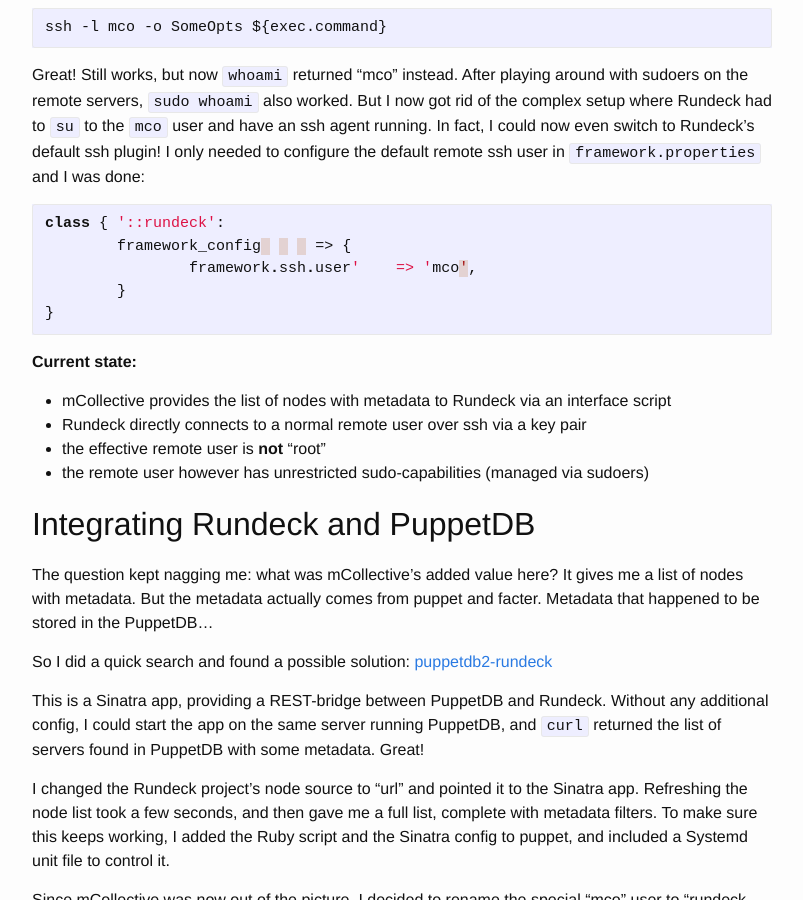
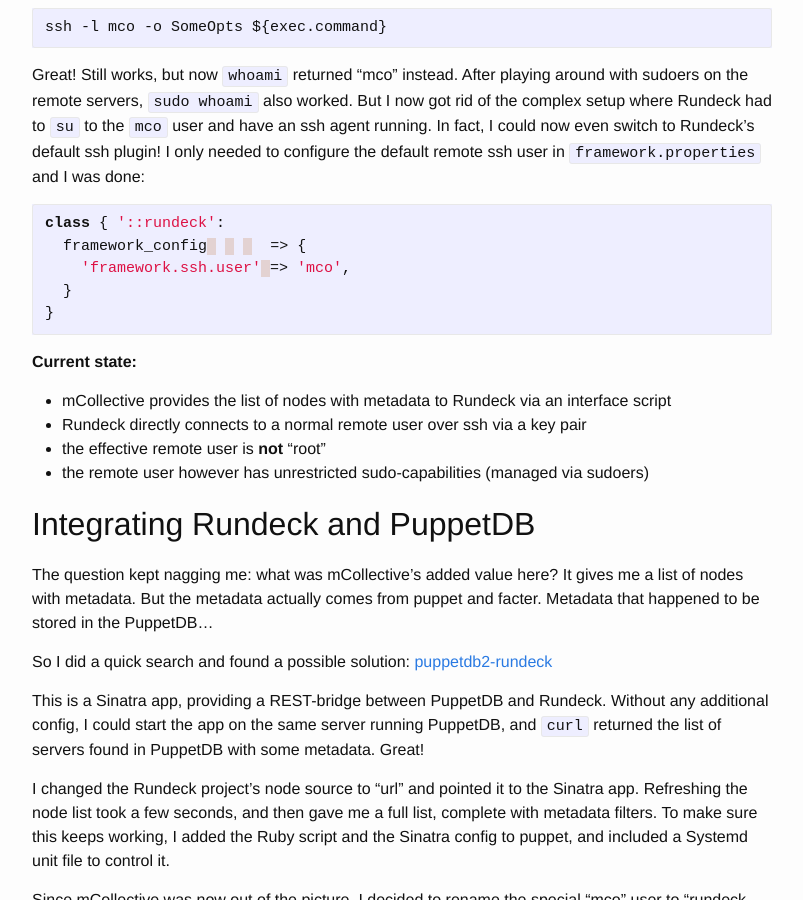
Before and after one commit to jovandeginste/jovandeginste.github.io, a Jekyll site: the page built from _posts/2016-04-29-puppet-mcollective-rundeck.md, in a window 1280 px wide and 900 px high, scrolled down 2645 px. Shown: the whole window, without its empty margins (238-1041 px from the left). Built offline with Jekyll 4.4.1, drawn with Linux system fonts in a browser that asks for light colours; nearby versions of some CDN libraries; comment, search, counter and statistics services are not loaded.

Commit message:
Fix more syntax

````diff
--- a/_posts/2016-04-29-puppet-mcollective-rundeck.md
+++ b/_posts/2016-04-29-puppet-mcollective-rundeck.md
@@ -105,9 +105,9 @@
 
 ```puppet
 class { '::rundeck':
-	framework_config      => {
-		framework.ssh.user'    => 'mco',
-	}
+  framework_config       => {
+    'framework.ssh.user' => 'mco',
+  }
 }
 ```
 
````
